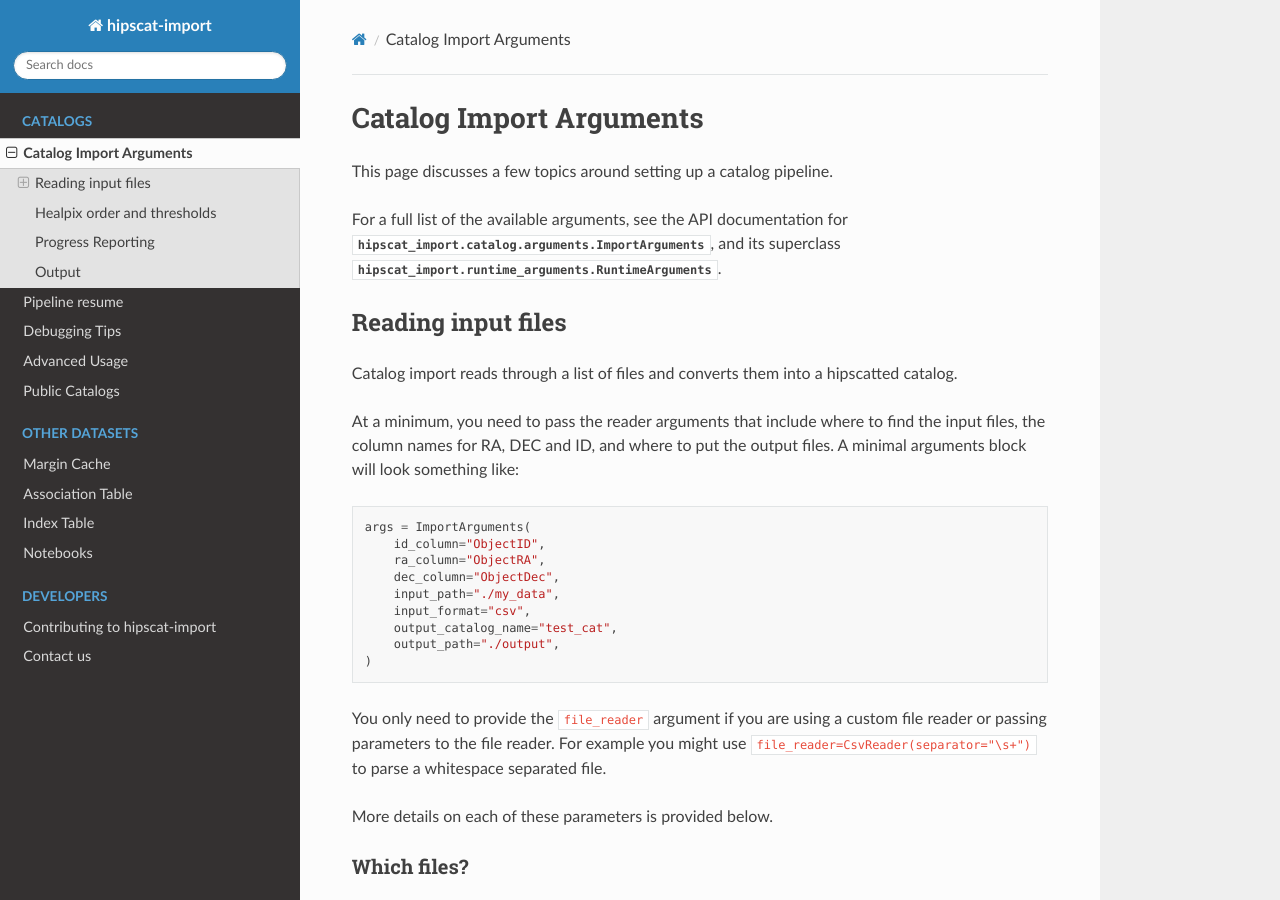
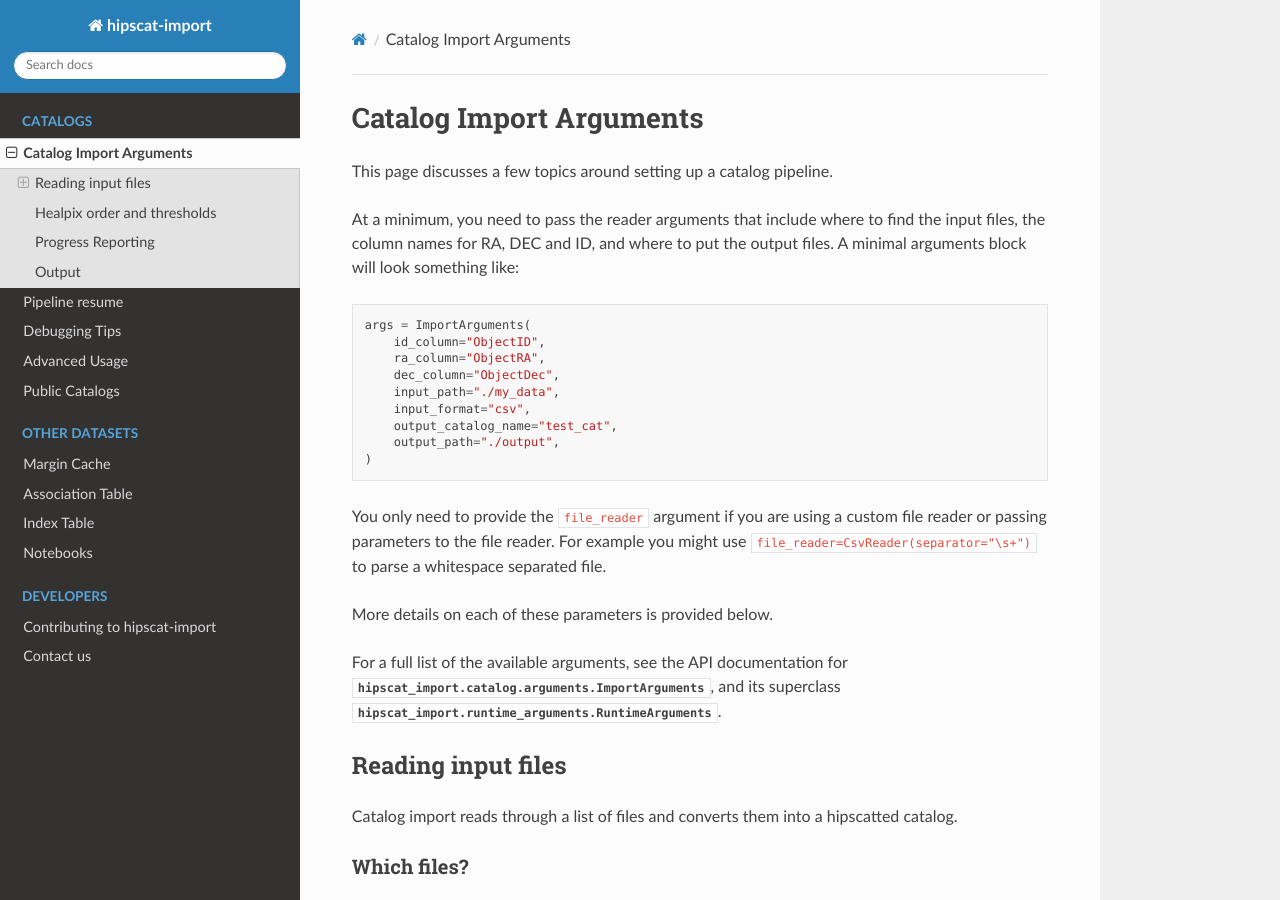
Before and after one commit to astronomy-commons/hipscat-import, a Sphinx documentation site: the page built from docs/catalogs/arguments.rst, in a window 1280 px wide and 900 px high. Built offline with Sphinx 7.4.7 and the Read the Docs theme 2.0.0, drawn with Linux system fonts in a browser that asks for light colours; pages that are not in the unit, such as notebooks, are missing from menus; the version number could not be read and is left out; part of the change alters nothing that is shown.

```diff
--- a/docs/catalogs/arguments.rst
+++ b/docs/catalogs/arguments.rst
@@ -2,15 +2,6 @@ Catalog Import Arguments
 ===============================================================================
 
 This page discusses a few topics around setting up a catalog pipeline.
-
-For a full list of the available arguments, see the API documentation for
-:py:class:`hipscat_import.catalog.arguments.ImportArguments`, and its superclass
-:py:class:`hipscat_import.runtime_arguments.RuntimeArguments`.
-
-Reading input files
--------------------------------------------------------------------------------
-
-Catalog import reads through a list of files and converts them into a hipscatted catalog.
 
 At a minimum, you need to pass the reader arguments that include where to find the input files,
 the column names for RA, DEC and ID, and where to put the output files. A minimal arguments block
@@ -33,6 +24,16 @@ or passing parameters to the file reader. For example you might use ``file_reade
 to parse a whitespace separated file.
 
 More details on each of these parameters is provided below.
+
+For a full list of the available arguments, see the API documentation for
+:py:class:`hipscat_import.catalog.arguments.ImportArguments`, and its superclass
+:py:class:`hipscat_import.runtime_arguments.RuntimeArguments`.
+
+Reading input files
+-------------------------------------------------------------------------------
+
+Catalog import reads through a list of files and converts them into a hipscatted catalog.
+
 
 Which files?
 ^^^^^^^^^^^^^^^^^^^^^^^^^^^^^^^^^^^^^^^^^^^^^^^^^^^^^^^^^^^^^^^^^^^^^^^^^^^^^^^
```
